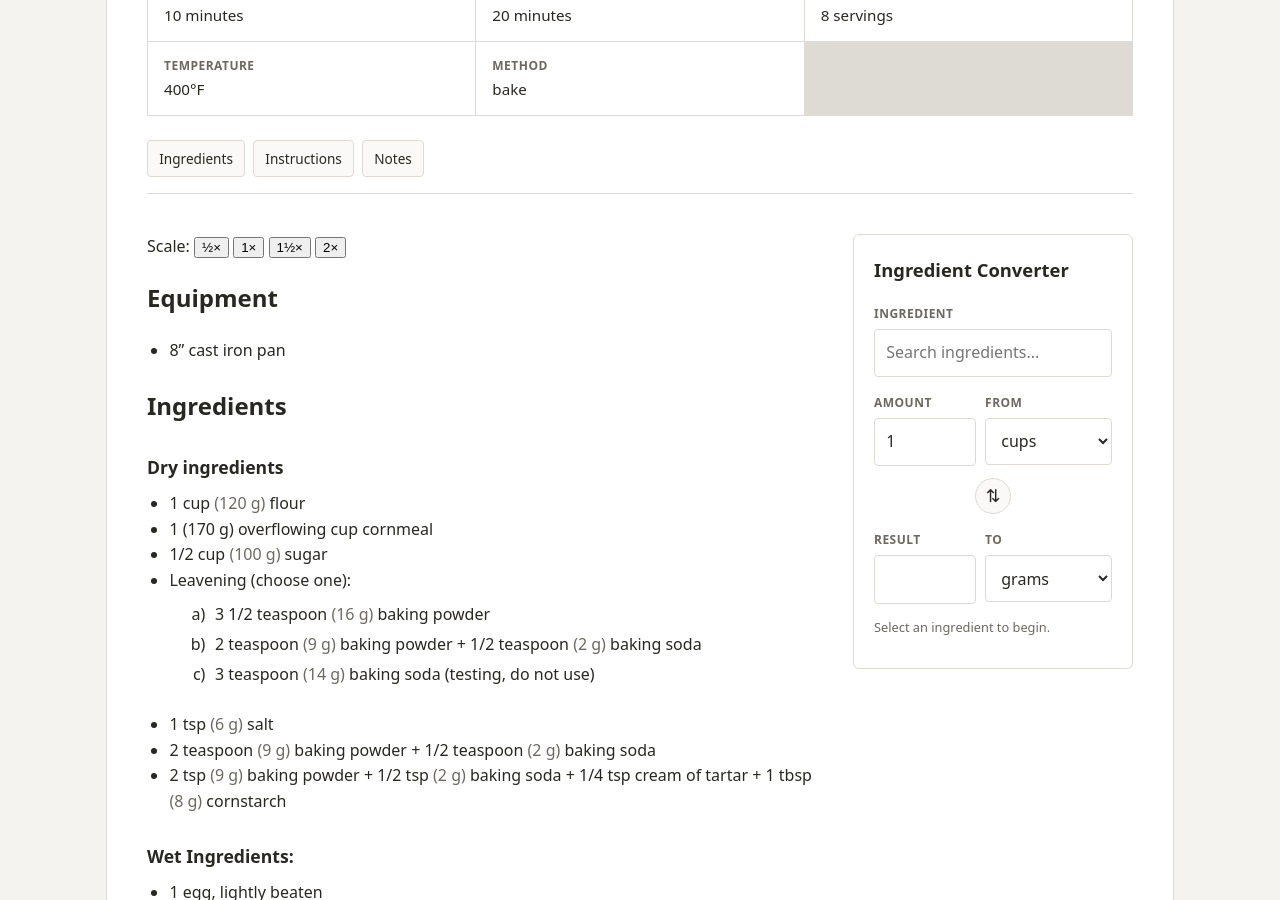
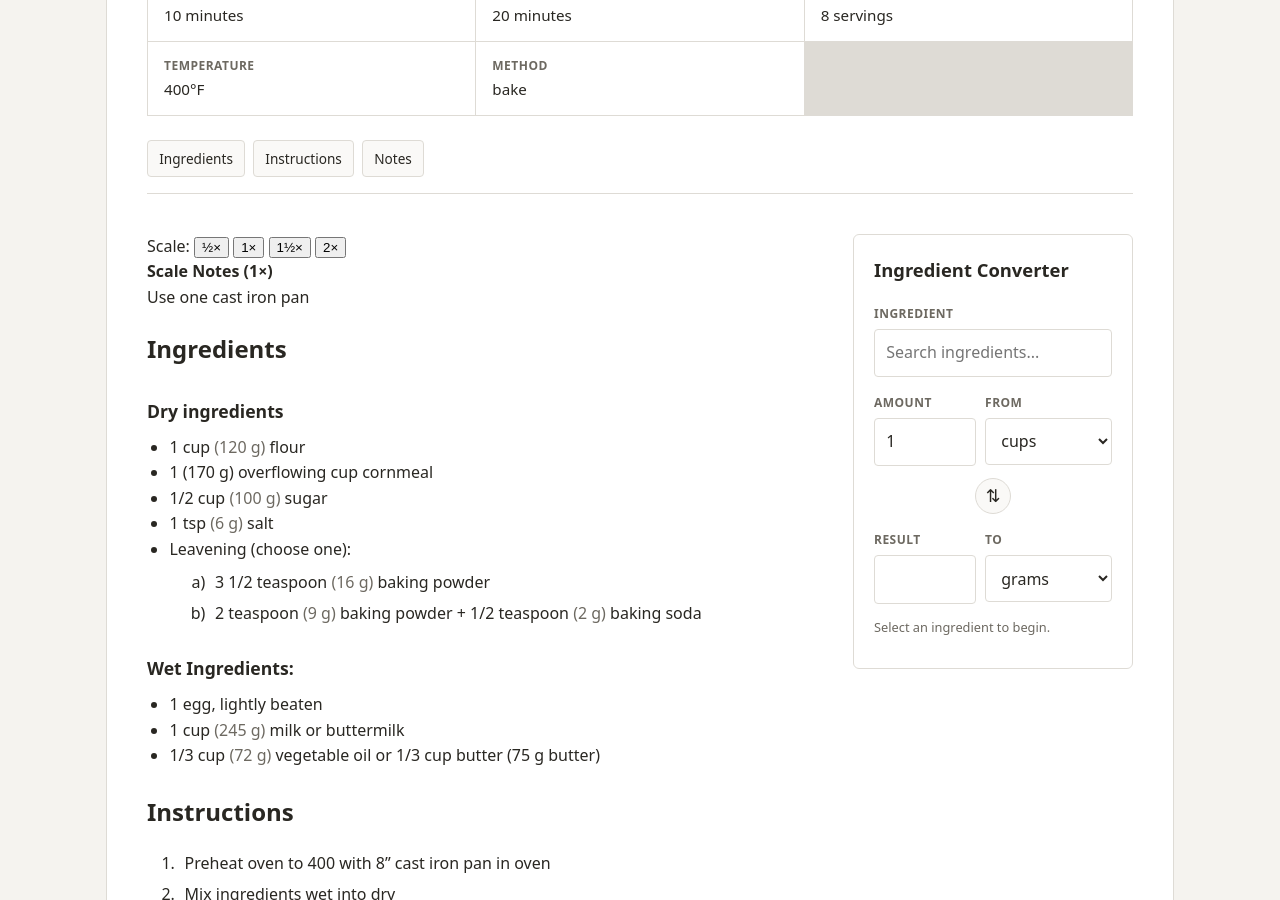
Before and after one commit to sundaycake/recipes, a Jekyll site: the page built from _recipes/cornbread.md, in a window 1280 px wide and 900 px high, scrolled down 330 px. Built offline with Jekyll 4.4.1, drawn with Linux system fonts in a browser that asks for light colours.

Commit message:
Update cornbread.md

```diff
--- a/_recipes/cornbread.md
+++ b/_recipes/cornbread.md
@@ -10,6 +10,8 @@ tags:
 yield: 8 servings
 default_scale: 1
 scale_notes:
+  - "1.0 | Use one cast iron pan"
+  - "2.0 | Use two cast iron pans"
 
 prep_active: 10 minutes
 prep_inactive:
@@ -22,9 +24,6 @@ source: Allrecipes
 source_url: https://www.allrecipes.com/recipe/17891/golden-sweet-cornbread/
 ---
 
-## Equipment
-- 8" cast iron pan
-
 ## Ingredients
 
 ### Dry ingredients
@@ -32,13 +31,10 @@ source_url: https://www.allrecipes.com/recipe/17891/golden-sweet-cornbread/
 - 1 cup flour
 - 1 overflowing cup (170 g) cornmeal
 - 1/2 cup sugar
+- 1 tsp salt
 - Leavening (choose one):
   1. 3 1/2 teaspoon baking powder
   2. 2 teaspoon baking powder + 1/2 teaspoon baking soda
-  3. 3 teaspoon baking soda (testing, do not use)
-- 1 tsp salt
-- 2 teaspoon baking powder + 1/2 teaspoon baking soda
-- 2 tsp baking powder + 1/2 tsp baking soda + 1/4 tsp cream of tartar + 1 tbsp cornstarch
 
 ### Wet Ingredients:
 - 1 egg, lightly beaten
```
